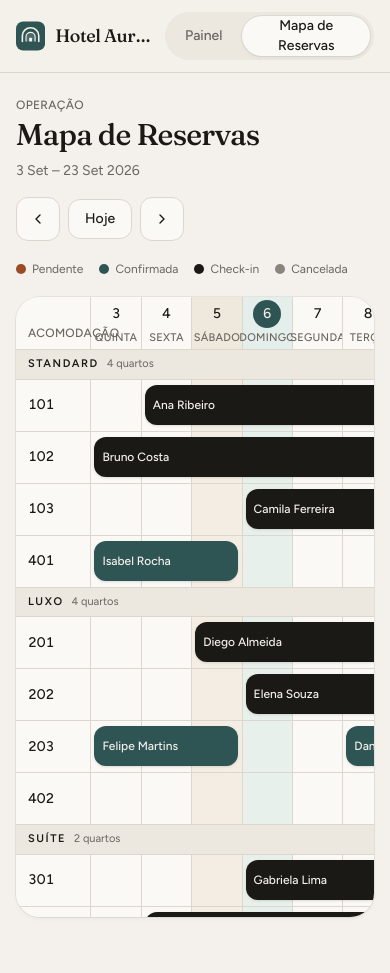
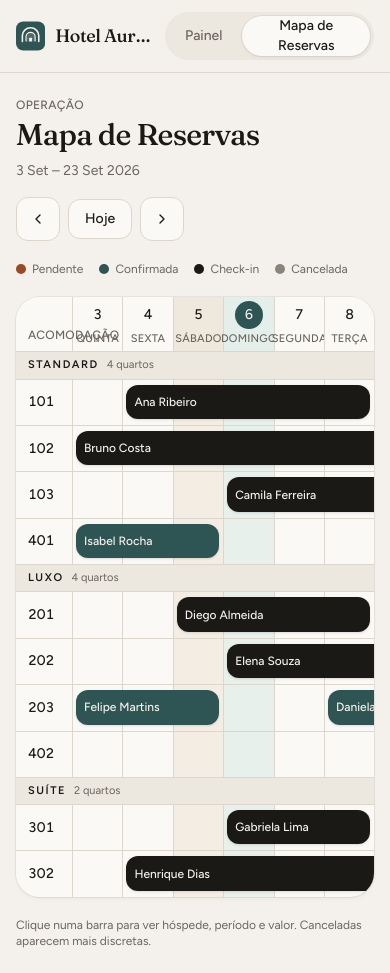
Before and after one commit to Rafaelmxz/pms-hotel, a React (Vite) app: page / in a window 390 px wide. Both pictures are taken after a click on the button "Mapa de Reservas". Before the commit the page ends 941 px from the top, so only its background shows below. Built offline with nearby package versions, Linux system fonts and the light colour scheme.

Commit message:
v1.1.1: today label, compact sidebar, empty period state

```diff
--- a/src/features/reservations/CalendarPage.tsx
+++ b/src/features/reservations/CalendarPage.tsx
@@ -73,6 +73,9 @@ export function CalendarPage() {
       </ul>
 
       <Timeline start={start} onSelect={setSelected} />
+      <p className="text-xs text-muted-foreground">
+        Clique numa barra para ver hóspede, período e valor. Canceladas aparecem mais discretas.
+      </p>
       <ReservationDrawer
         reservation={selected}
         onOpenChange={(open) => {
--- a/src/styles.css
+++ b/src/styles.css
@@ -84,20 +84,20 @@
 }
 
 .timeline-map {
-  --timeline-sidebar: 9.75rem;
+  --timeline-sidebar: 5.5rem;
   --timeline-day: 4.5rem;
-  --timeline-head: 3.5rem;
-  --timeline-row: 3.5rem;
-  --timeline-group: 1.85rem;
+  --timeline-head: 3.75rem;
+  --timeline-row: 3.15rem;
+  --timeline-group: 1.7rem;
   --timeline-max-h: min(42rem, calc(100dvh - 14rem));
 }
 
 @media (max-width: 640px) {
   .timeline-map {
-    --timeline-sidebar: 4.65rem;
+    --timeline-sidebar: 3.5rem;
     --timeline-day: 3.15rem;
-    --timeline-head: 3.25rem;
-    --timeline-row: 3.25rem;
+    --timeline-head: 3.4rem;
+    --timeline-row: 2.9rem;
   }
 }
 
```
